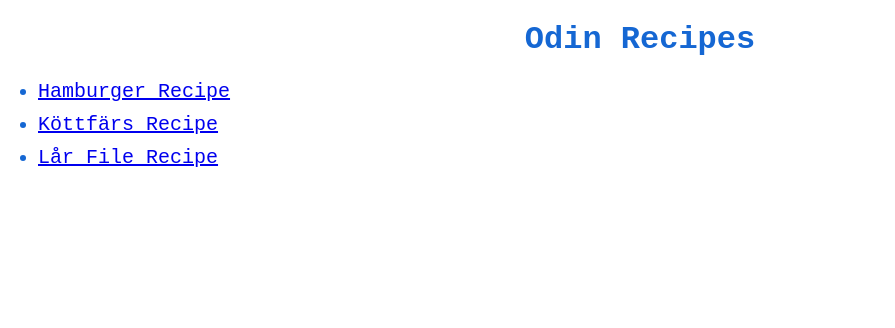
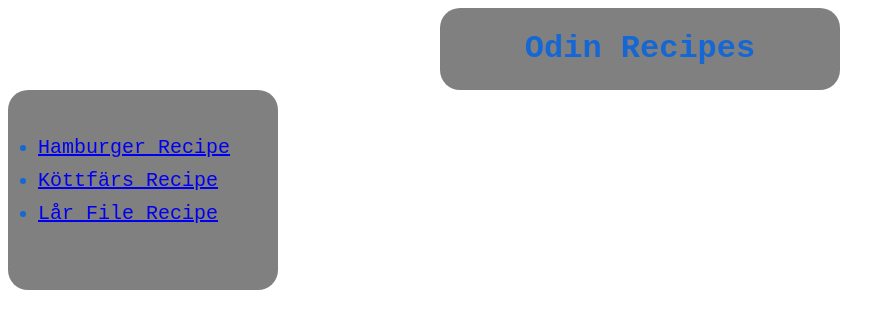
Before and after one commit to edwardgroseva/odin-recipes, a plain HTML site: page index.html in a window 1280 px wide. Shown: the whole page, without its empty margins (0-895 px from the left). Drawn offline with Linux system fonts and the light colour scheme.

Commit message:
added styling

```diff
--- a/index.html
+++ b/index.html
@@ -9,14 +9,17 @@
 
 </head>
 <body>
-    <h1 class="heading">Odin Recipes</h1>
+   <div class="headingstyle"> <h1 class="heading">Odin Recipes</h1> </div>
 
-    <ul class="list">
+    <div class="listbox">
+        <ul class="list">
 
-        <li class="red" > <a href="./Recipes/hamburger.html">Hamburger Recipe</a> </li>
-        <li> <a href="./Recipes/köttfärs.html">Köttfärs Recipe</a></li>
-        <li><a href="./Recipes/lår-file.html">Lår File Recipe</a></li>
+            <li> <a href="./Recipes/hamburger.html">Hamburger Recipe</a> </li>
+            <li> <a href="./Recipes/köttfärs.html">Köttfärs Recipe</a></li>
+            <li><a href="./Recipes/lår-file.html">Lår File Recipe</a></li>
 
-    </ul>
+        </ul>
+    </div>
+
 </body>
 </html>
```
Also changed, not shown: Recipes/hamburger.html (+1 -1 lines).
